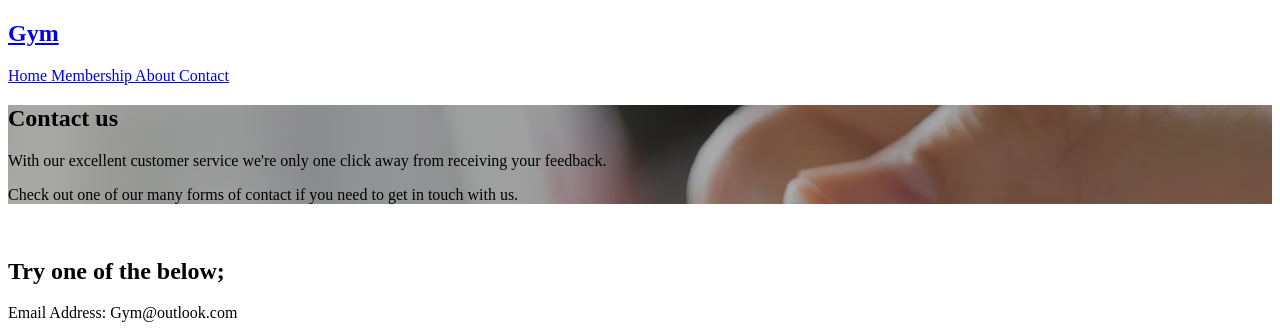
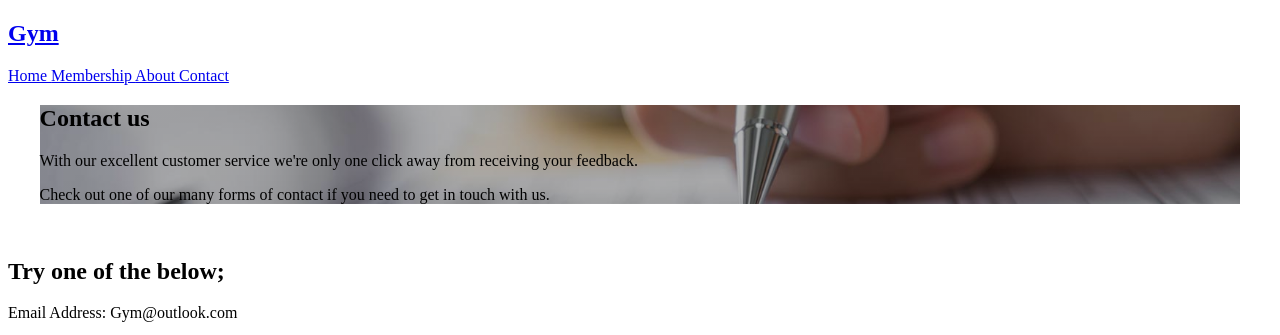
Before and after one commit to bhavikamistry/CS114-Week-6, a plain HTML site: page contact.html in a window 1280 px wide. Shown: the top 335 px of the page. Drawn offline with Linux system fonts and the light colour scheme.

Commit message:
Added more code to sort out the styling of the background.

```diff
--- a/css/stylesheet.css
+++ b/css/stylesheet.css
@@ -1,5 +1,17 @@
 /* CONTACT US PAGE STYLING */
 /* Contact page image background */
 .contact-background{
+    /* Height of showcase*/
+    height: 60%;
+    /* Margin between end of screen and image */
+    width: 95%;
+    /* Styling the showcase to make sure it covers the whole screen **/
+    background-repeat: no-repeat;
+    background-size: cover;
+    /* Centering the showcase */
+    margin: auto;
+    position: relative;
+    background-position: center;
+    /* adding image to background */
     background-image: linear-gradient(rgba(0,0,0,0.3), rgba(0,0,0,0.3)), url("../images/form-filling.jpg");
 }
```
